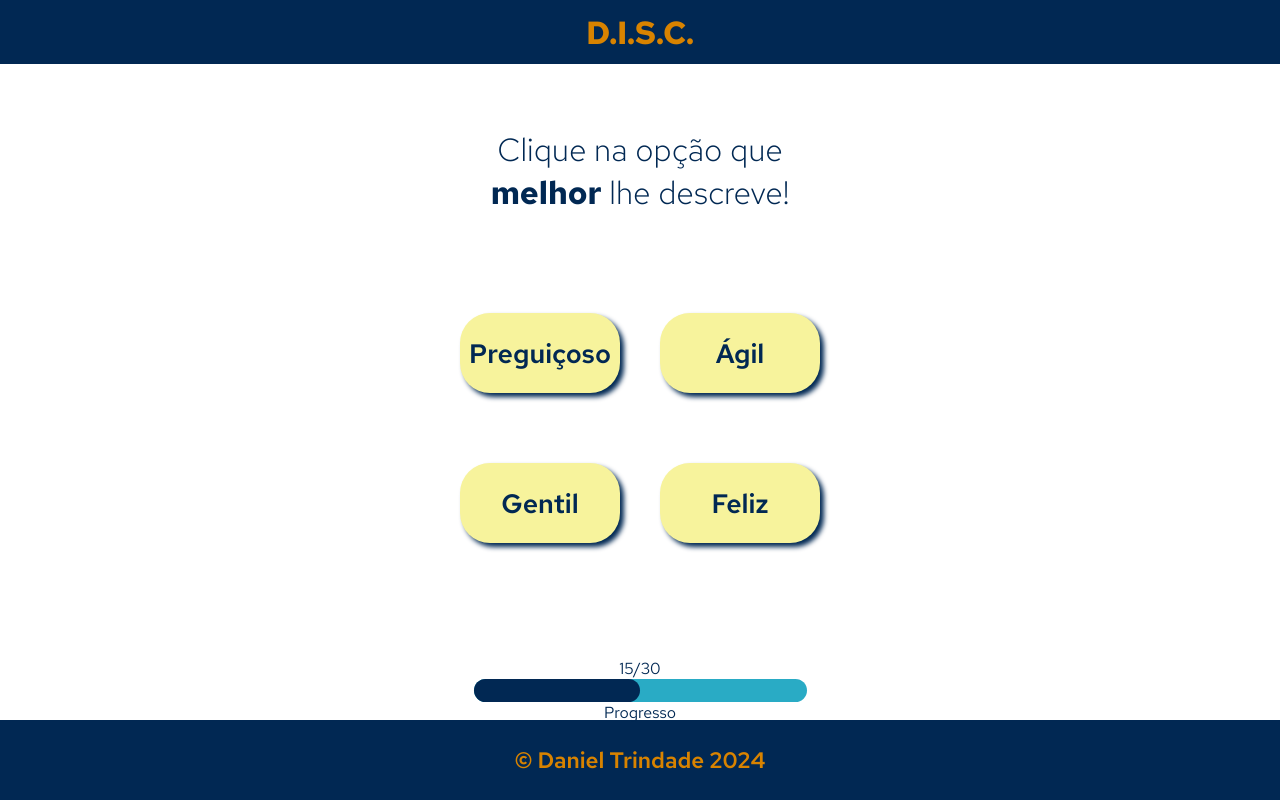
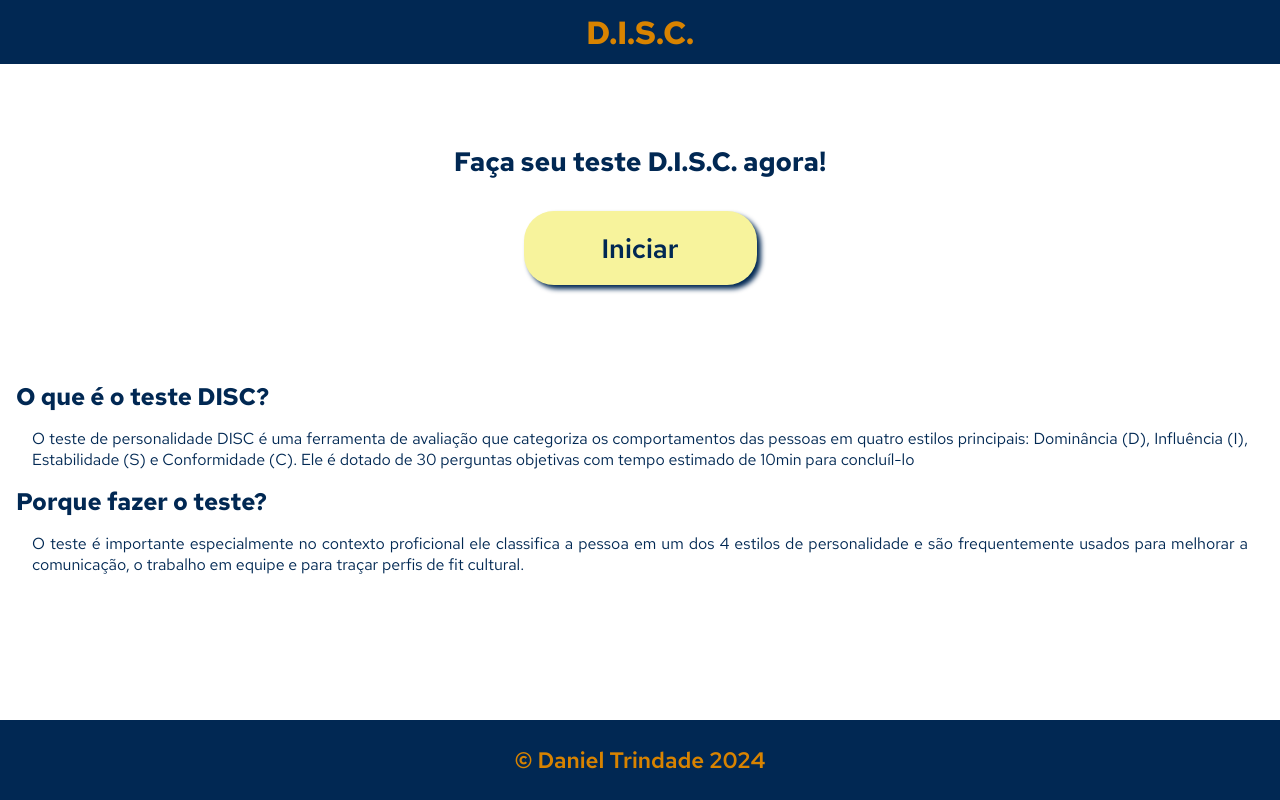
Before and after one commit to daniel-trindade/DISC-TEST, an Angular app: page / in a window 1280 px wide. Built offline with nearby package versions, Linux system fonts and the light colour scheme.

Commit message:
router working

```diff
--- a/src/app/app.component.html
+++ b/src/app/app.component.html
@@ -1,5 +1,5 @@
 <main class="main-container">
   <app-nav-bar></app-nav-bar>
-  <app-test></app-test>
+  <router-outlet></router-outlet>
   <app-footer></app-footer>
 </main>
--- a/src/app/app.routes.ts
+++ b/src/app/app.routes.ts
@@ -1,3 +1,10 @@
 import { Routes } from '@angular/router';
+import { HomePageComponent } from './pages/home-page/home-page.component';
+import { StartingTestComponent } from './pages/starting-test/starting-test.component';
+import { TestComponent } from './pages/test/test.component';
 
-export const routes: Routes = [];
+export const routes: Routes = [
+  {path: '', component: HomePageComponent},
+  {path: 'inicio', component: StartingTestComponent},
+  {path: 'teste', component: TestComponent}
+];
```
Also changed, not shown: assets/test_db.json (renamed from test_db.json).
